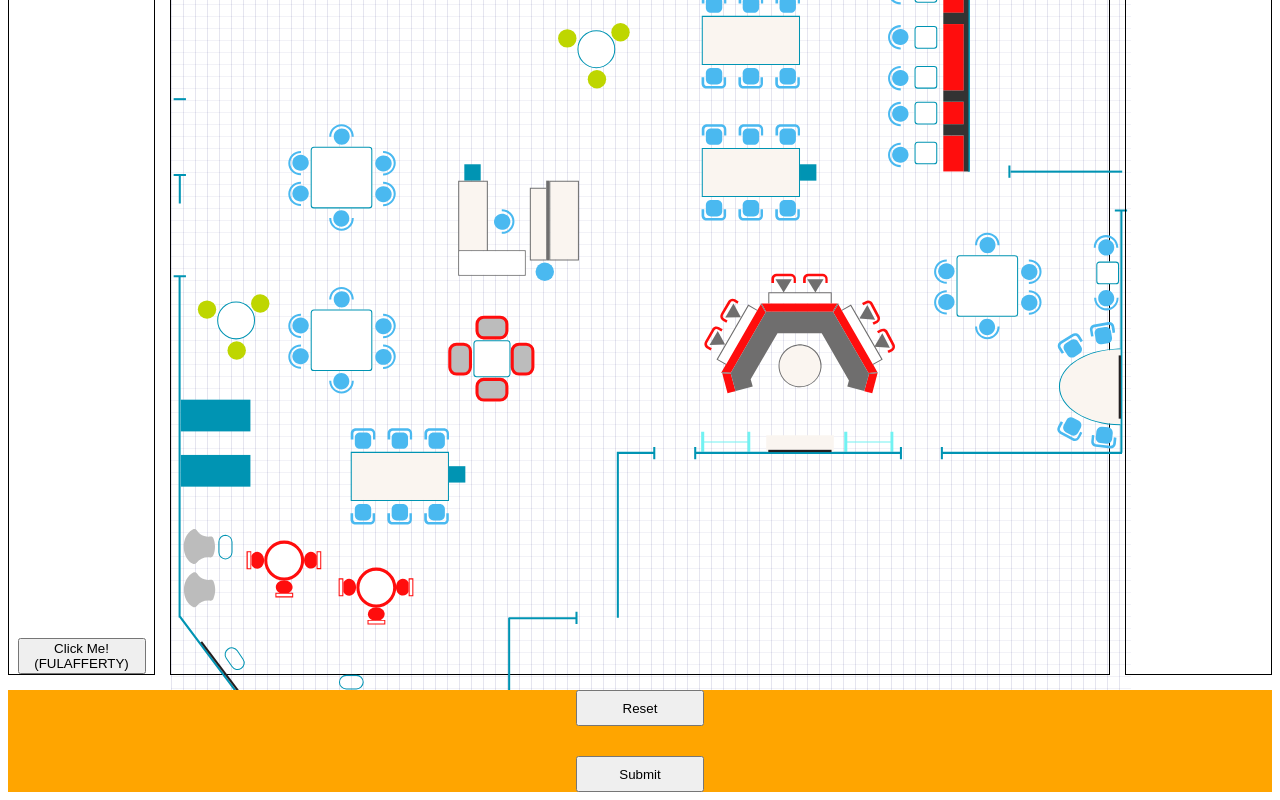
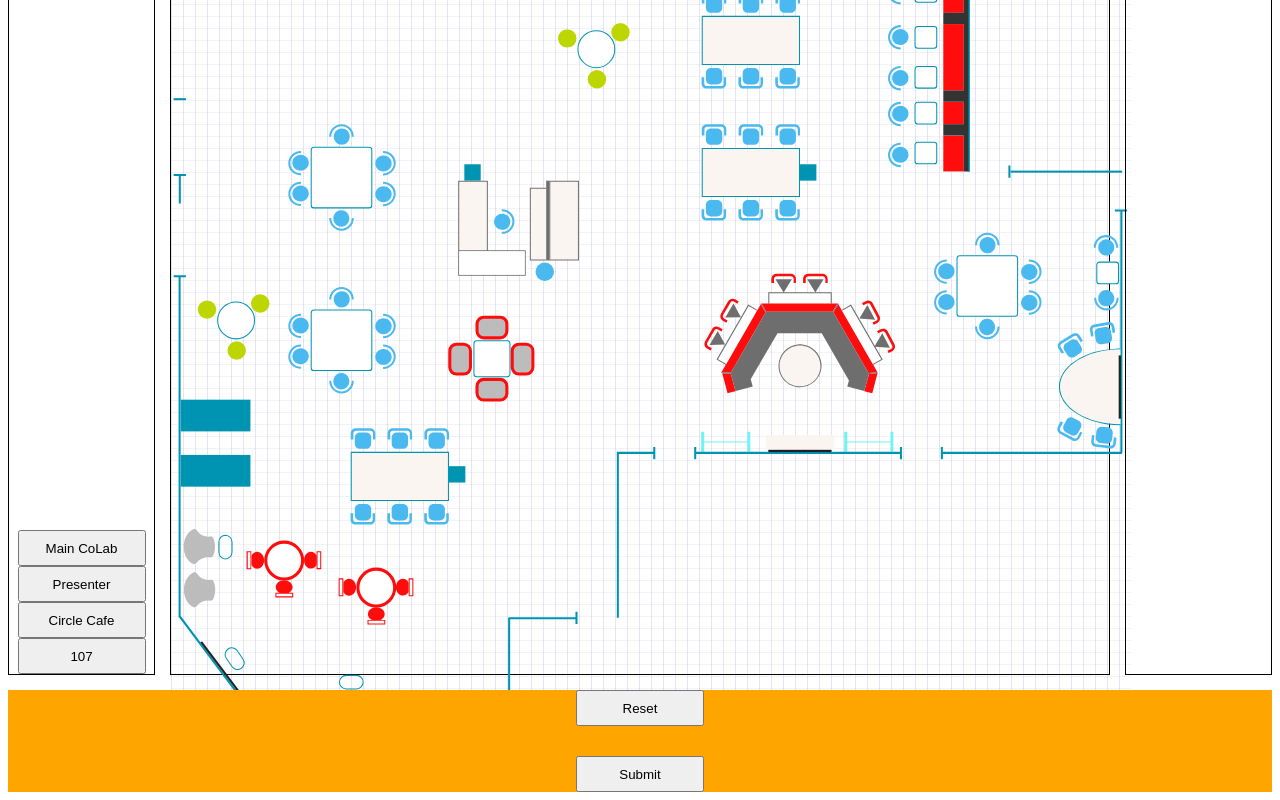
Before and after one commit to CR144/colab, a plain HTML site: page index.html in a window 1280 px wide. Shown: the part 486-1286 px from the top of the page. Drawn offline with nearby package versions, Linux system fonts and the light colour scheme.

Commit message:
buttons working

```diff
--- a/JS/index.js
+++ b/JS/index.js
@@ -3,4 +3,5 @@ $(document).ready(function() {
 $('.test').click(function(){
    $('#masterPlan').attr('viewBox' , '0,0,200,200');
 });
+
 });
--- a/index.html
+++ b/index.html
@@ -25,7 +25,11 @@
 
       <div class="floor-selection">
         <h3>Floor Selection</h3>
-        <button class="test">Click Me!(FULAFFERTY)</button>
+
+        <button class="colab">Main CoLab</button>
+        <button class="present">Presenter</button>
+        <button class="cirlceCafe">Circle Cafe</button>
+        <button class="oneOhSeven">107</button>
       </div>
 
 
```
